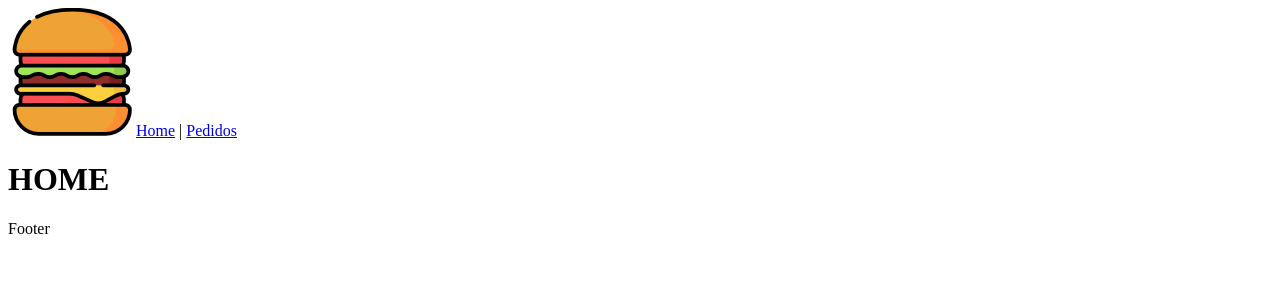
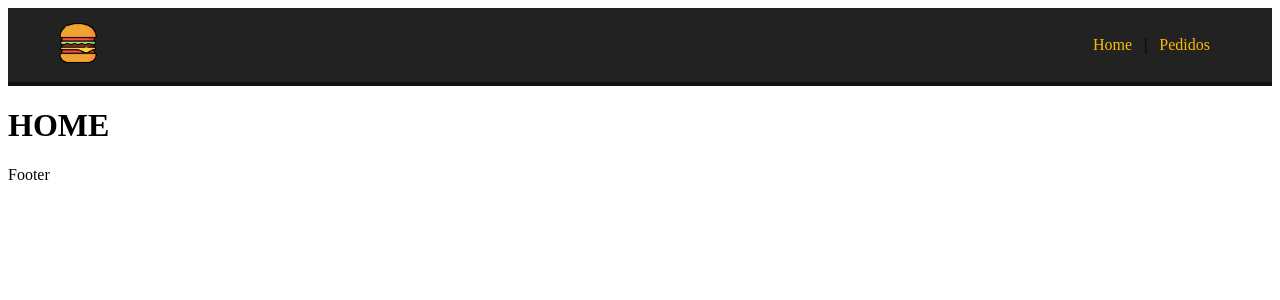
Before and after one commit to leticea/make-your-burguer, a Vue app: page / in a window 1280 px wide. Shown: the top 300 px of the page. Built offline with nearby package versions, Linux system fonts and the light colour scheme.

Commit message:
feat(Navbar): styles

```diff
--- a/src/components/Navbar.vue
+++ b/src/components/Navbar.vue
@@ -1,6 +1,6 @@
 <template>
   <nav>
-    <router-link to="/">
+    <router-link to="/" id="logo_url">
       <img :src="logo" :alt="alt" id="logo" />
     </router-link>
     <router-link to="/">Home</router-link> |
@@ -13,4 +13,34 @@ export default {
   props: ["logo", "alt"],
 };
 </script>
-<style scoped></style>
+<style scoped>
+nav {
+  background-color: #222;
+  border-bottom: 4px solid #111;
+  padding: 15px 50px;
+  display: flex;
+  justify-content: flex-end;
+  align-items: center;
+}
+
+nav #logo_url {
+  margin: auto;
+  margin-left: 0;
+}
+
+#logo {
+  width: 40px;
+  height: 40px;
+}
+
+nav a {
+  color: #fcba03;
+  text-decoration: none;
+  margin: 12px;
+  transition: 0.5s;
+}
+
+nav a:hover {
+  color: #fff;
+}
+</style>
```
